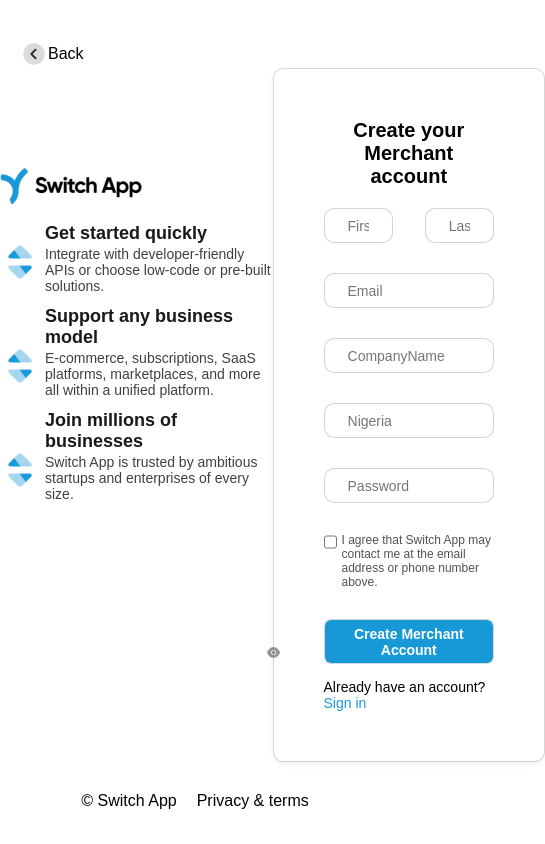
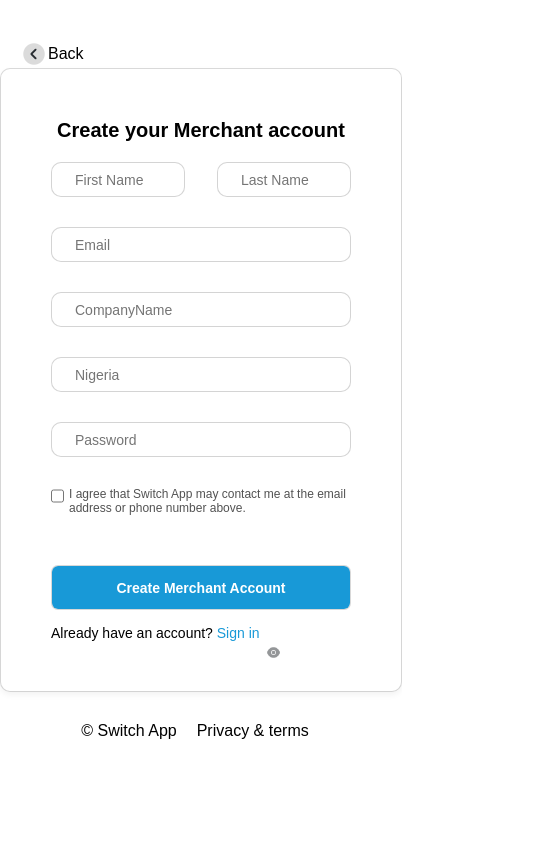
Before and after one commit to themmyty/switch-apps, a React (Create React App) app: page /CreateAccount in a window 390 px wide. Shown: the whole page, 545 px wide, since content can reach past the window. Built offline with nearby package versions, Linux system fonts and the light colour scheme.

Commit message:
commit message

```diff
--- a/src/components/CreateAccount.css
+++ b/src/components/CreateAccount.css
@@ -206,6 +206,19 @@
     body{
         background-image: none;
     }
+    .login-container{
+        display: block;
+        flex-wrap: wrap;
+    }
+    .left-section{
+       display: none;
+    }
+    .right-section{
+        width: 100%;
+    }
+
+
+
 
 
 
--- a/src/components/CreateAccount.js
+++ b/src/components/CreateAccount.js
@@ -22,6 +22,7 @@
         </div>
     <div className='login-container'>
         <div class="left-section">
+
             <div class="login-logo">
                 <img src={logo}/>
             </div>
```
Also changed, not shown: 2 other files (tests, documents, lock files or other folders).
